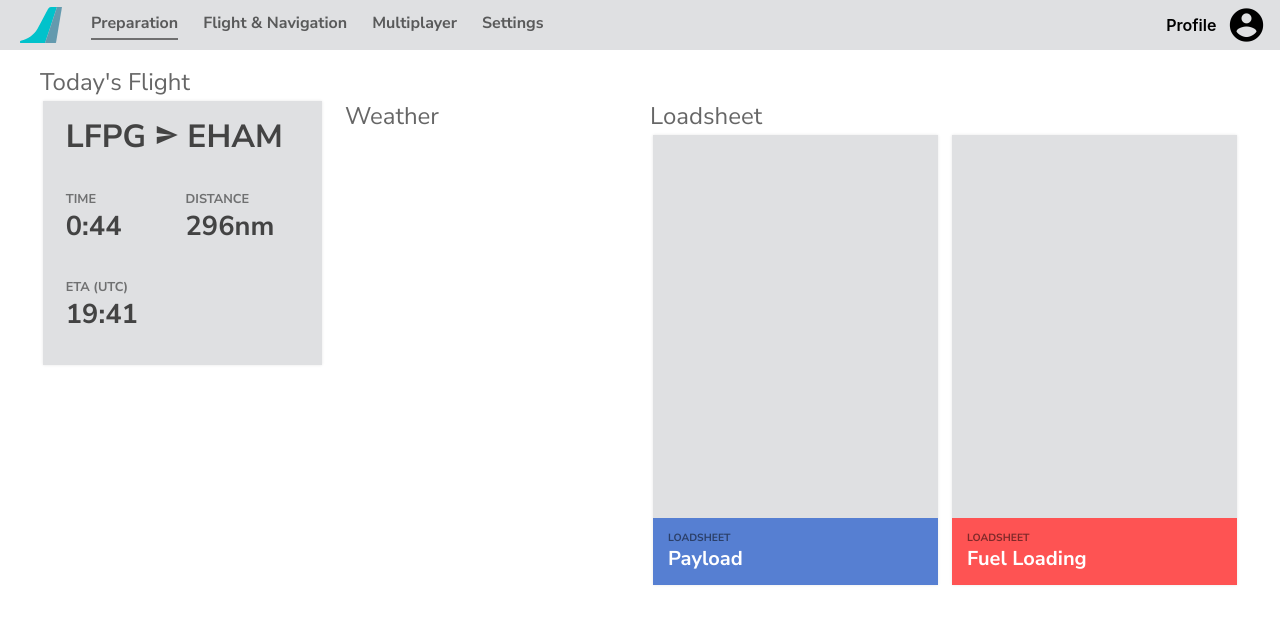
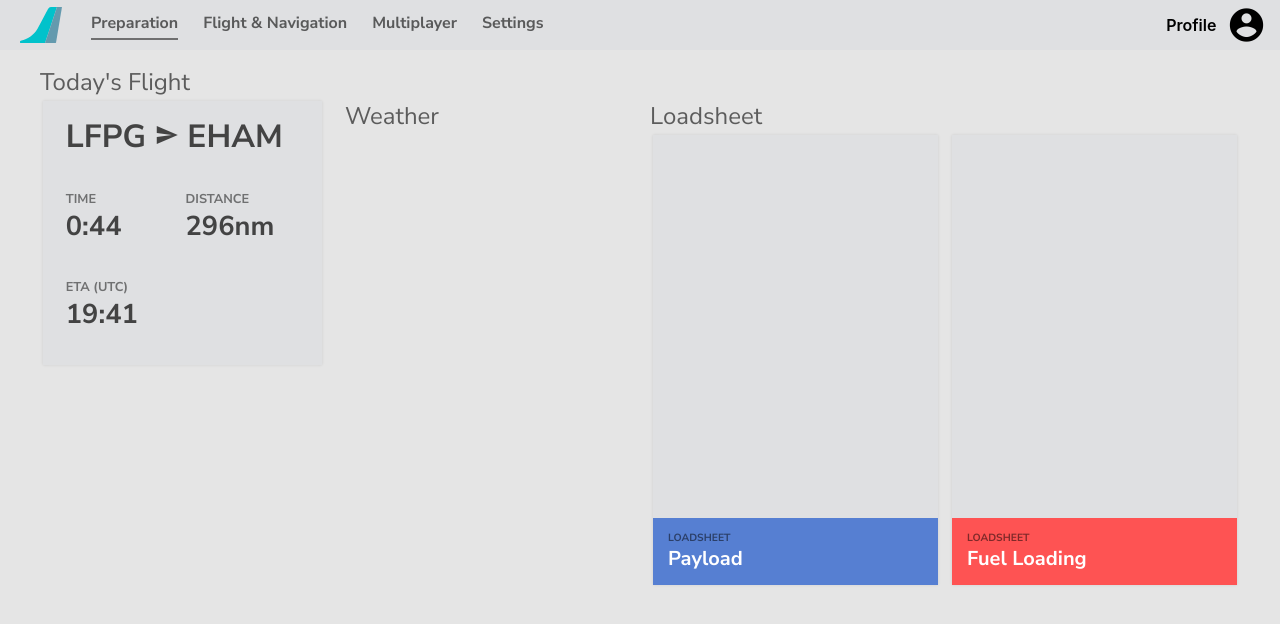
Before and after one commit to flybywiresim/efb, a React (Create React App) app: page / in a window 1280 px wide. Shown: the top 624 px of the page. Built offline with nearby package versions, Linux system fonts and the light colour scheme.

Commit message:
Updated global background color to match figma

```diff
--- a/src/App.scss
+++ b/src/App.scss
@@ -14,6 +14,10 @@
 * {
   margin: 0;
   padding: 0;
+}
+
+body {
+  background: #E5E5E5;
 }
 
 .App {
```
